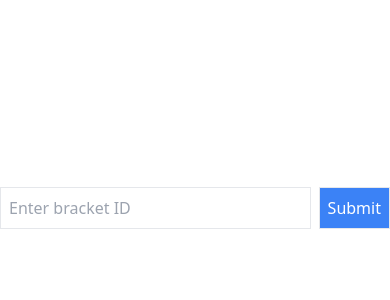
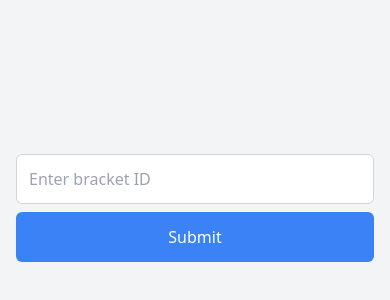
Before and after one commit to reyunj/bracket, a Next.js app: page / in a window 390 px wide. Shown: the part 206-506 px from the top of the page. Built offline with nearby package versions, Linux system fonts and the light colour scheme.

Commit message:
Responsive home

```diff
--- a/app/page.js
+++ b/app/page.js
@@ -9,25 +9,24 @@ export default function Home() {
   };
 
   const handleSubmit = (e) => {
-    e.preventDefault(); // Prevent form submission
-    // Open the new page in a new tab
+    e.preventDefault();
     window.open(`/bracket/${bracketId}`, "_blank");
   };
 
   return (
-    <div className="flex flex-col items-center justify-center min-h-screen">
-      <div className="w-full max-w-4xl mb-4">
-        <form onSubmit={handleSubmit} className="flex">
+    <div className="flex flex-col items-center justify-center min-h-screen bg-gray-100">
+      <div className="w-full max-w-md mb-4 px-4">
+        <form onSubmit={handleSubmit} className="flex flex-col sm:flex-row">
           <input
             type="text"
             value={bracketId}
             onChange={handleBracketIdChange}
             placeholder="Enter bracket ID"
-            className="border p-2 w-full"
+            className="border border-gray-300 p-3 rounded-md w-full sm:w-3/4 mb-2 sm:mb-0 sm:mr-2 transition duration-300 focus:outline-none focus:ring-2 focus:ring-blue-400"
           />
           <button
             type="submit"
-            className="ml-2 border p-2 bg-blue-500 text-white"
+            className="border border-transparent p-3 bg-blue-500 text-white rounded-md hover:bg-blue-600 transition duration-300"
           >
             Submit
           </button>
```
